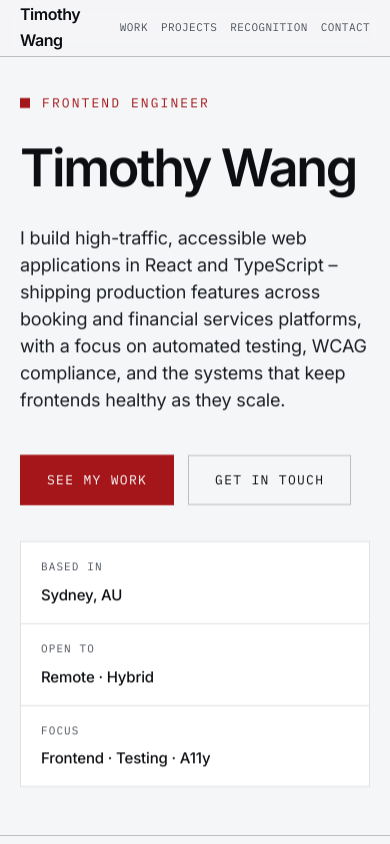
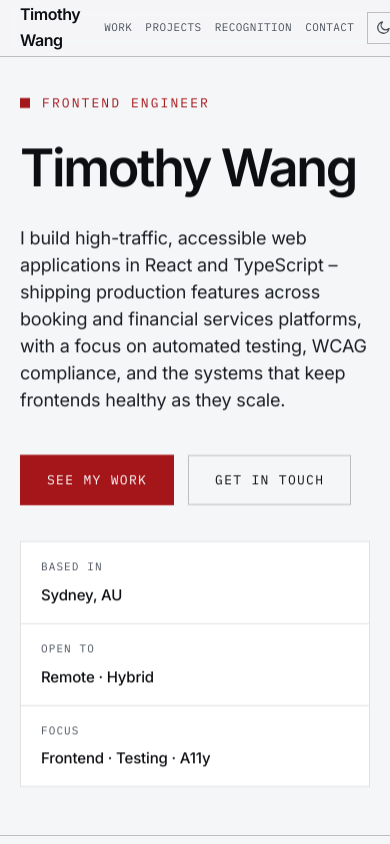
Before and after one commit to timzw961/personal-site, a Next.js app: page / in a window 390 px wide. Shown: the top 844 px of the page. Built offline with nearby package versions, Linux system fonts and the light colour scheme.

Commit message:
add dark mode toggle

```diff
--- a/src/app/globals.css
+++ b/src/app/globals.css
@@ -1,4 +1,6 @@
 :root {
+  color-scheme: light;
+
   /* Surfaces - cool near-white, precision-tech */
   --bg: #f5f6f8;
   --bg-elev: #ffffff; /* white panels */
@@ -23,6 +25,10 @@
   --accent-soft: rgba(164, 22, 26, 0.5);
   --accent-deep: #7d0f0f; /* hover / pressed */
   --accent-faint: rgba(164, 22, 26, 0.07);
+  --on-accent: #ffffff; /* text on accent fills - >=4.5:1 */
+
+  /* Sticky header backdrop */
+  --header-bg: rgba(245, 246, 248, 0.8);
 
   /* Type stacks - fall back to system sans before next/font hydrates */
   --sans-fallback: system-ui, -apple-system, "Segoe UI", Roboto, sans-serif;
@@ -41,6 +47,38 @@
   /* Motion */
   --ease-out: cubic-bezier(0.2, 0.65, 0.25, 1);
   --ease-in-out: cubic-bezier(0.4, 0, 0.2, 1);
+}
+
+html[data-theme="dark"] {
+  color-scheme: dark;
+
+  /* Surfaces - deep cool greys */
+  --bg: #101216;
+  --bg-elev: #181b21;
+  --bg-elev-hover: #1c2027;
+  --bg-inset: #1e222a;
+
+  /* Ink ramp - every text token clears WCAG 2.1 AA (>=4.5:1) on --bg and --bg-elev */
+  --fg-strong: #f2f4f8; /* ~16:1  headings */
+  --fg: #d7dbe2; /* ~12:1  body */
+  --muted: #a6adb9; /* ~8:1  secondary text */
+  --muted-soft: #a6adb9;
+  --muted-faint: #a6adb9;
+
+  /* Hairlines, rules & structural grid (decorative, not text) */
+  --border: rgba(242, 244, 248, 0.14);
+  --border-strong: rgba(242, 244, 248, 0.28);
+  --border-hover: rgba(242, 244, 248, 0.6);
+  --grid-line: rgba(242, 244, 248, 0.06);
+
+  /* Lifted red - ~6.6:1 on --bg, AA for text at any size */
+  --accent: #f4747a;
+  --accent-soft: rgba(244, 116, 122, 0.5);
+  --accent-deep: #ffa1a6; /* hover / pressed - lighter on dark */
+  --accent-faint: rgba(244, 116, 122, 0.1);
+  --on-accent: #14161a; /* ~6.5:1 on --accent */
+
+  --header-bg: rgba(16, 18, 22, 0.8);
 }
 
 * {
@@ -115,7 +153,7 @@ a:hover {
 
 ::selection {
   background: var(--accent);
-  color: #ffffff;
+  color: var(--on-accent);
 }
 
 /* Scroll-triggered reveal - used by <Reveal> client component */
--- a/src/app/layout.tsx
+++ b/src/app/layout.tsx
@@ -31,7 +31,18 @@ export default function RootLayout({
   children,
 }: Readonly<{ children: React.ReactNode }>) {
   return (
-    <html lang="en" className={`${sans.variable} ${mono.variable}`}>
+    <html
+      lang="en"
+      className={`${sans.variable} ${mono.variable}`}
+      suppressHydrationWarning
+    >
+      <head>
+        <script
+          dangerouslySetInnerHTML={{
+            __html: `(function(){try{var t=localStorage.getItem("theme");if(t!=="light"&&t!=="dark"){t=window.matchMedia("(prefers-color-scheme: dark)").matches?"dark":"light"}document.documentElement.dataset.theme=t}catch(e){}})()`,
+          }}
+        />
+      </head>
       <body>
         <TopLoadBar />
         <Header />
--- a/src/components/Header.module.css
+++ b/src/components/Header.module.css
@@ -2,7 +2,7 @@
   position: sticky;
   top: 0;
   z-index: 50;
-  background: rgba(245, 246, 248, 0.8);
+  background: var(--header-bg);
   backdrop-filter: saturate(120%) blur(10px);
   -webkit-backdrop-filter: saturate(120%) blur(10px);
   border-bottom: 1px solid var(--border-strong);
@@ -36,6 +36,12 @@
   letter-spacing: -0.03em;
 }
 
+.right {
+  display: flex;
+  align-items: center;
+  gap: 28px;
+}
+
 .nav {
   display: flex;
   align-items: center;
@@ -67,6 +73,10 @@
     font-size: 16px;
   }
 
+  .right {
+    gap: 16px;
+  }
+
   .nav {
     gap: 16px;
   }
@@ -78,6 +88,10 @@
 }
 
 @media (max-width: 440px) {
+  .right {
+    gap: 13px;
+  }
+
   .nav {
     gap: 13px;
   }
--- a/src/components/Header.tsx
+++ b/src/components/Header.tsx
@@ -1,6 +1,7 @@
 import Link from "next/link";
 import styles from "./Header.module.css";
 import { Container } from "./Container";
+import { ThemeToggle } from "./ThemeToggle";
 
 const navItems = [
   { label: "Work", href: "/#work" },
@@ -18,13 +19,20 @@ export function Header() {
             <span className={styles.brandName}>Timothy Wang</span>
           </Link>
 
+          <div className={styles.right}>
             <nav className={styles.nav} aria-label="Primary">
               {navItems.map((item) => (
-              <Link key={item.href} href={item.href} className={styles.navLink}>
+                <Link
+                  key={item.href}
+                  href={item.href}
+                  className={styles.navLink}
+                >
                   {item.label}
                 </Link>
               ))}
             </nav>
+            <ThemeToggle />
+          </div>
         </div>
       </Container>
     </header>
--- /dev/null
+++ b/src/components/ThemeToggle.module.css
@@ -0,0 +1,34 @@
+.toggle {
+  display: inline-flex;
+  align-items: center;
+  justify-content: center;
+  width: 32px;
+  height: 32px;
+  padding: 0;
+  background: transparent;
+  border: 1px solid var(--border-strong);
+  border-radius: 0;
+  color: var(--muted);
+  cursor: pointer;
+  transition:
+    color 160ms var(--ease-out),
+    border-color 160ms var(--ease-out);
+}
+
+.toggle:hover {
+  color: var(--accent);
+  border-color: var(--border-hover);
+}
+
+/* Show the icon for the mode the button switches to */
+.sun {
+  display: none;
+}
+
+:global(html[data-theme="dark"]) .sun {
+  display: block;
+}
+
+:global(html[data-theme="dark"]) .moon {
+  display: none;
+}
--- /dev/null
+++ b/src/components/ThemeToggle.tsx
@@ -0,0 +1,52 @@
+"use client";
+
+import styles from "./ThemeToggle.module.css";
+
+export function ThemeToggle() {
+  function toggle() {
+    const next =
+      document.documentElement.dataset.theme === "dark" ? "light" : "dark";
+    document.documentElement.dataset.theme = next;
+    try {
+      localStorage.setItem("theme", next);
+    } catch {}
+  }
+
+  return (
+    <button
+      type="button"
+      className={styles.toggle}
+      onClick={toggle}
+      aria-label="Toggle dark mode"
+    >
+      <svg
+        className={styles.sun}
+        width="16"
+        height="16"
+        viewBox="0 0 24 24"
+        fill="none"
+        stroke="currentColor"
+        strokeWidth="2"
+        strokeLinecap="round"
+        aria-hidden="true"
+      >
+        <circle cx="12" cy="12" r="4.5" />
+        <path d="M12 2v2.5M12 19.5V22M2 12h2.5M19.5 12H22M4.9 4.9l1.8 1.8M17.3 17.3l1.8 1.8M19.1 4.9l-1.8 1.8M6.7 17.3l-1.8 1.8" />
+      </svg>
+      <svg
+        className={styles.moon}
+        width="16"
+        height="16"
+        viewBox="0 0 24 24"
+        fill="none"
+        stroke="currentColor"
+        strokeWidth="2"
+        strokeLinecap="round"
+        strokeLinejoin="round"
+        aria-hidden="true"
+      >
+        <path d="M21 12.8A8.5 8.5 0 1 1 11.2 3a6.6 6.6 0 0 0 9.8 9.8z" />
+      </svg>
+    </button>
+  );
+}
--- a/src/components/home/Hero.module.css
+++ b/src/components/home/Hero.module.css
@@ -91,14 +91,14 @@
 
 .btnPrimary {
   background: var(--accent);
-  color: #ffffff;
+  color: var(--on-accent);
   border: 1px solid var(--accent);
 }
 
 .btnPrimary:hover {
   background: var(--accent-deep);
   border-color: var(--accent-deep);
-  color: #ffffff;
+  color: var(--on-accent);
 }
 
 .btnGhost {
--- a/src/components/home/ProjectList.module.css
+++ b/src/components/home/ProjectList.module.css
@@ -183,7 +183,7 @@ a.workCard:hover .workCtaArrow {
   background-image: repeating-linear-gradient(
     135deg,
     transparent 0 12px,
-    rgba(12, 14, 18, 0.03) 12px 13px
+    var(--grid-line) 12px 13px
   );
 }
 
```
Lines whose indentation alone changed are shown as unchanged.
